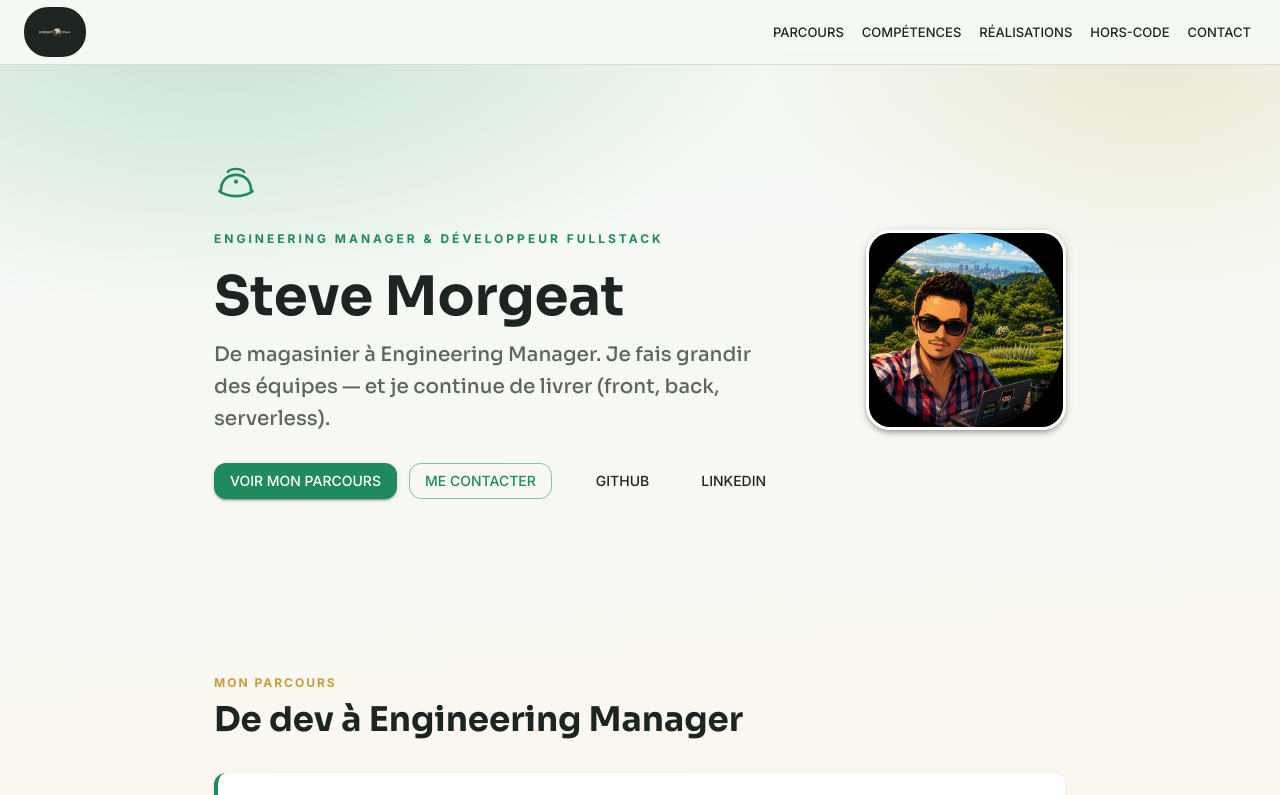
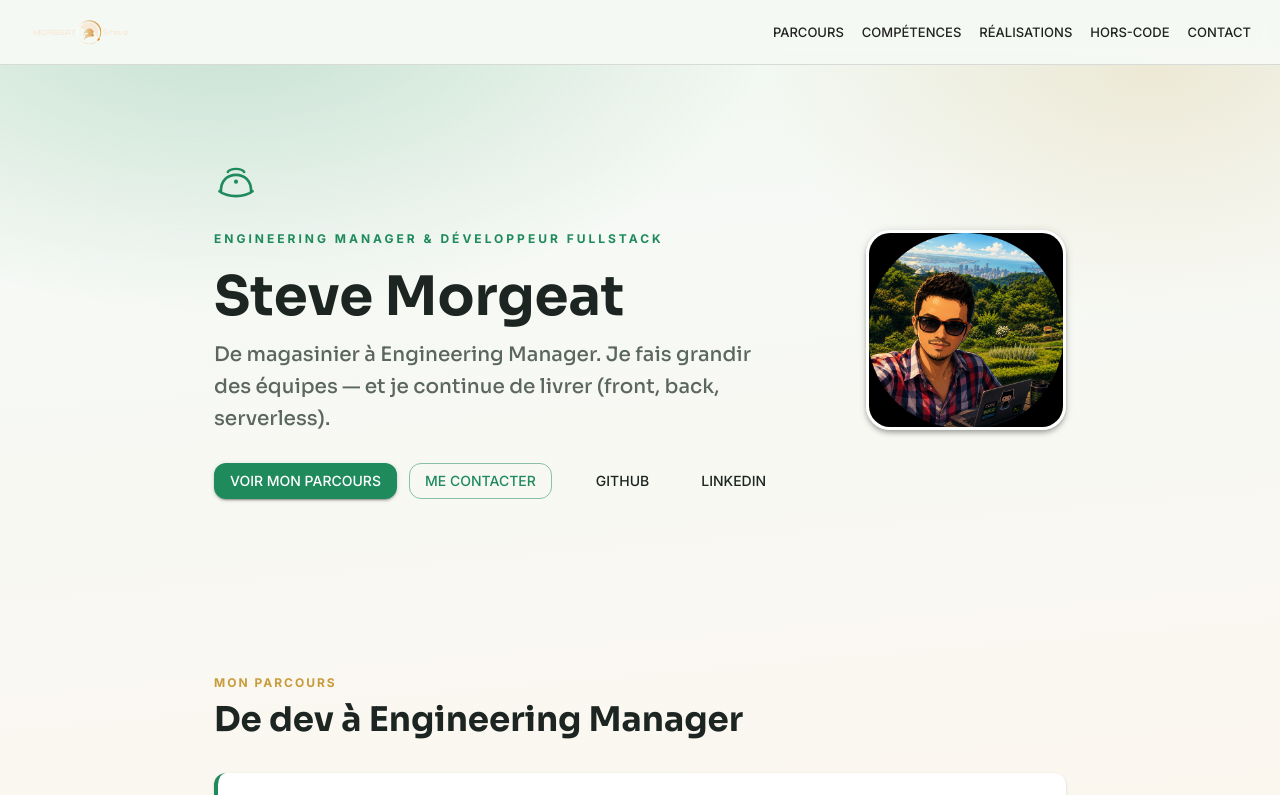
Before and after one commit to stevemorgeat/portfolio, a React (Vite) app: page / in a window 1280 px wide. Shown: the top 795 px of the page. Built offline with nearby package versions, Linux system fonts and the light colour scheme; some icons are missing.

Commit message:
fix(logo): rogné (marges supprimées) + agrandi, sans fond sombre

```diff
--- a/src/sections/TopBar.tsx
+++ b/src/sections/TopBar.tsx
@@ -19,9 +19,7 @@ export const TopBar = () => (
   >
     <Toolbar>
       <Box component="a" href="#top" sx={{ display: 'flex', alignItems: 'center', flexGrow: 1 }}>
-        <Box sx={{ display: 'inline-flex', alignItems: 'center', bgcolor: '#1c2522', px: 1.5, py: 0.75, borderRadius: 2 }}>
-          <Box component="img" src={asset('logo.png')} alt={profile.name} sx={{ height: 38, display: 'block' }} />
-        </Box>
+        <Box component="img" src={asset('logo.png')} alt={profile.name} sx={{ height: 42, display: 'block' }} />
       </Box>
       <Stack direction="row" spacing={1} sx={{ display: { xs: 'none', sm: 'flex' } }}>
         {LINKS.map((l) => (
```
Also changed, not shown: public/logo.png.
